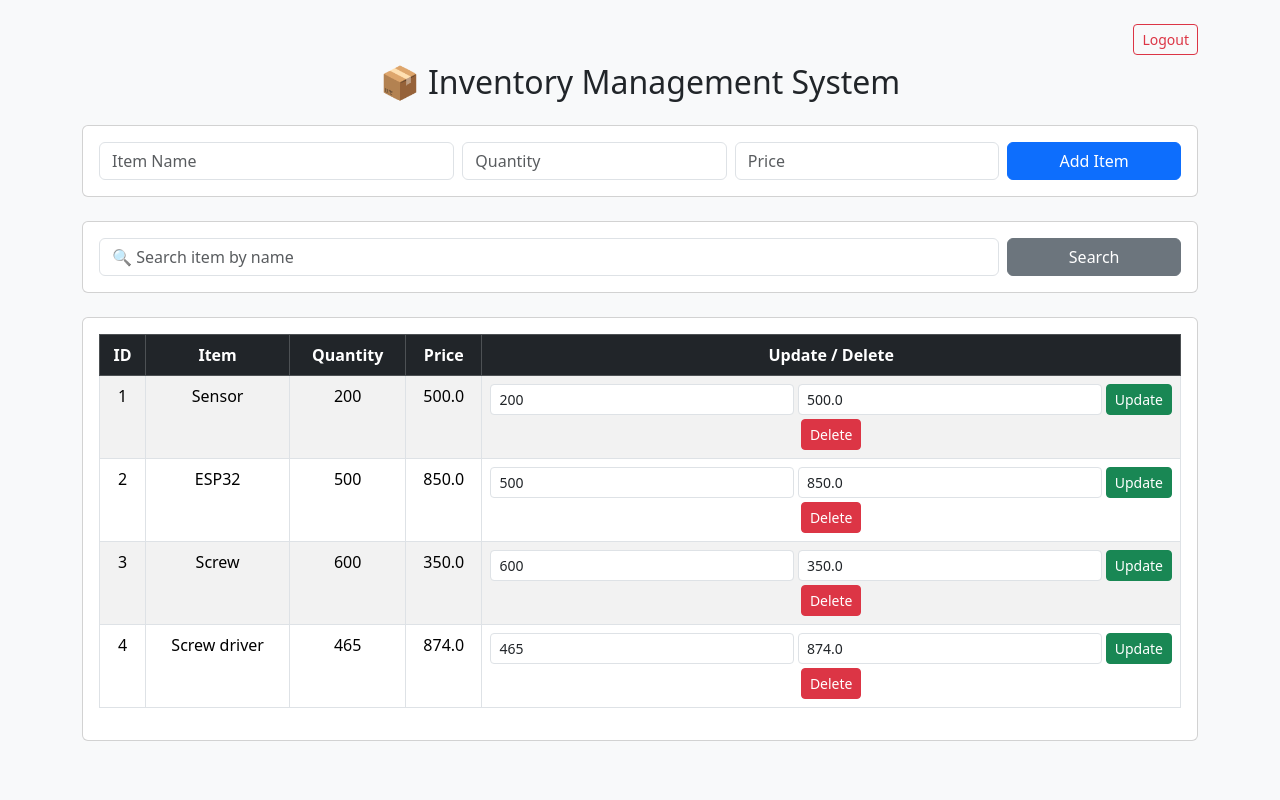
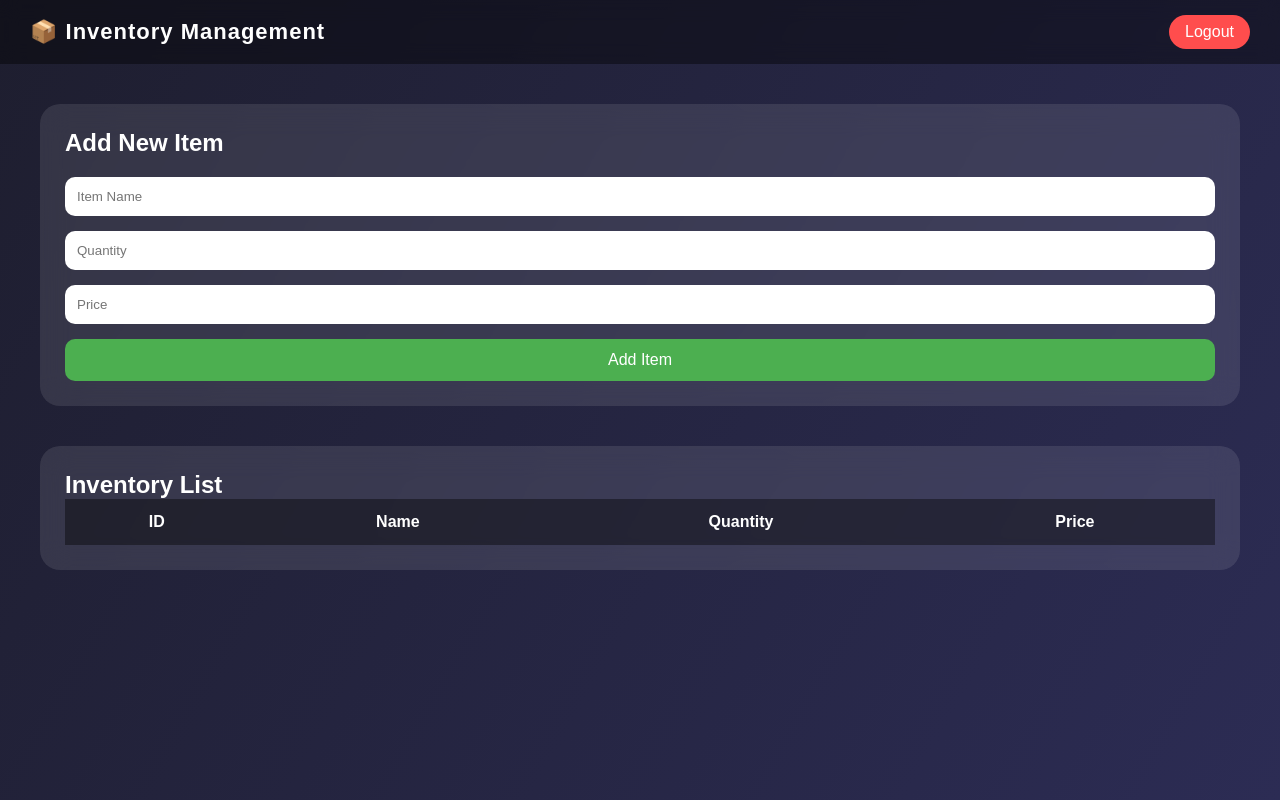
Before and after one commit to triksha35001-spec/inventory-flask-app, a Flask app: page / in a window 1280 px wide. Run offline with Flask 3, Linux system fonts and the light colour scheme; the visitor is signed in with stand-in values (Sample User, id 1); data comes from the database, SQL or seed files in the repository; lists and menus that the app fills with data are empty.

Commit message:
Update index.html

```diff
--- a/templates/index.html
+++ b/templates/index.html
@@ -2,108 +2,45 @@
 <html lang="en">
 <head>
     <meta charset="UTF-8">
-    <title>Inventory Management</title>
+    <title>Inventory Dashboard</title>
+    <link rel="stylesheet" href="{{ url_for('static', filename='style.css') }}">
+</head>
+<body>
 
-    <!-- Bootstrap CDN -->
-    <link href="https://cdn.jsdelivr.net/npm/bootstrap@5.3.2/dist/css/bootstrap.min.css" rel="stylesheet">
-</head>
-
-<body class="bg-light">
-
-<div class="container mt-4">
-
-    <!-- LOGOUT BUTTON -->
-    <div class="text-end mb-2">
-        <a href="/logout" class="btn btn-outline-danger btn-sm">Logout</a>
+<div class="navbar">
+    <h1>📦 Inventory Management</h1>
+    <a href="{{ url_for('logout') }}" class="logout-btn">Logout</a>
 </div>
 
-    <h2 class="text-center mb-4">📦 Inventory Management System</h2>
+<div class="container">
 
-    <!-- ADD ITEM FORM -->
-    <div class="card p-3 mb-4">
+    <div class="form-card">
+        <h2>Add New Item</h2>
         <form method="POST">
-            <div class="row g-2">
-                <div class="col-md-4">
-                    <input type="text" name="name" class="form-control"
-                           placeholder="Item Name" required>
-                </div>
-                <div class="col-md-3">
-                    <input type="number" name="quantity" class="form-control"
-                           placeholder="Quantity" required>
-                </div>
-                <div class="col-md-3">
-                    <input type="number" step="0.01" name="price"
-                           class="form-control" placeholder="Price" required>
-                </div>
-                <div class="col-md-2">
-                    <button class="btn btn-primary w-100">Add Item</button>
-                </div>
-            </div>
+            <input type="text" name="name" placeholder="Item Name" required>
+            <input type="number" name="quantity" placeholder="Quantity" required>
+            <input type="number" step="0.01" name="price" placeholder="Price" required>
+            <button type="submit">Add Item</button>
         </form>
     </div>
 
-    <!-- SEARCH BAR -->
-    <div class="card p-3 mb-4">
-        <form method="GET">
-            <div class="row g-2">
-                <div class="col-md-10">
-                    <input type="text" name="search" class="form-control"
-                           placeholder="🔍 Search item by name">
-                </div>
-                <div class="col-md-2">
-                    <button class="btn btn-secondary w-100">Search</button>
-                </div>
-            </div>
-        </form>
-    </div>
-
-    <!-- INVENTORY TABLE -->
-    <div class="card p-3">
-        <table class="table table-bordered table-striped text-center">
-            <thead class="table-dark">
+    <div class="table-card">
+        <h2>Inventory List</h2>
+        <table>
             <tr>
                 <th>ID</th>
-                    <th>Item</th>
+                <th>Name</th>
                 <th>Quantity</th>
                 <th>Price</th>
-                    <th>Update / Delete</th>
             </tr>
-            </thead>
-            <tbody>
-                {% for item in inventory %}
+            {% for item in items %}
             <tr>
                 <td>{{ item.id }}</td>
                 <td>{{ item.name }}</td>
                 <td>{{ item.quantity }}</td>
-                    <td>{{ item.price }}</td>
-                    <td>
-                        <!-- UPDATE FORM -->
-                        <form method="POST" action="/update/{{ item.id }}" class="d-flex mb-1">
-                            <input type="number" name="quantity"
-                                   value="{{ item.quantity }}"
-                                   class="form-control form-control-sm me-1" required>
-
-                            <input type="number" step="0.01" name="price"
-                                   value="{{ item.price }}"
-                                   class="form-control form-control-sm me-1" required>
-
-                            <button class="btn btn-success btn-sm">Update</button>
-                        </form>
-
-                        <!-- DELETE BUTTON -->
-                        <a href="/delete/{{ item.id }}"
-                           class="btn btn-danger btn-sm"
-                           onclick="return confirm('Are you sure you want to delete this item?')">
-                           Delete
-                        </a>
-                    </td>
-                </tr>
-                {% else %}
-                <tr>
-                    <td colspan="5">No items found</td>
+                <td>₹ {{ item.price }}</td>
             </tr>
             {% endfor %}
-            </tbody>
         </table>
     </div>
 
```
Lines whose indentation alone changed are shown as unchanged.
